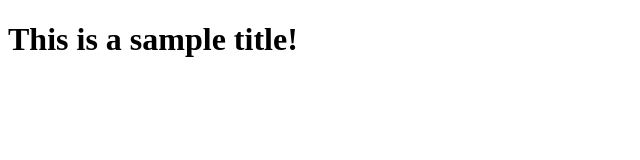
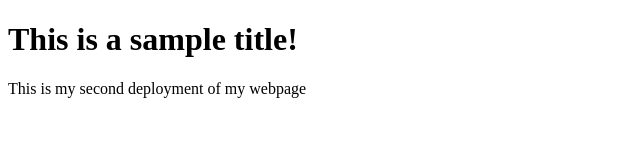
Before and after one commit to tshelton5000/sample-firebase-app-inclass, a plain HTML site: page index.html in a window 1280 px wide. Shown: the whole page, without its empty margins (0-640 px from the left). Drawn offline with Linux system fonts and the light colour scheme.

Commit message:
third commit

```diff
--- a/index.html
+++ b/index.html
@@ -8,5 +8,6 @@
 </head>
 <body>
   <h1>This is a sample title!</h1>
+  <p>This is my second deployment of my webpage</p>
 </body>
 </html>
```
